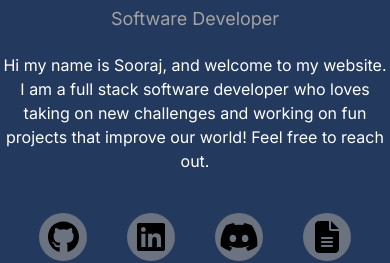
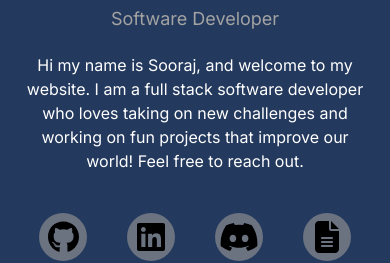
Before and after one commit to SoorajModi/soorajmodicom, a Next.js app: page / in a window 390 px wide. Shown: the part 424-687 px from the top of the page. Built offline with nearby package versions, Linux system fonts and the light colour scheme.

Commit message:
CSS fixes

```diff
--- a/app/components/home.tsx
+++ b/app/components/home.tsx
@@ -21,7 +21,7 @@ function Home() {
       />
       <h1 className="text-4xl sm:text-6xl py-2">{messages.name}</h1>
       <h2 className="text-neutral-400 text-lg sm:text-2xl pb-5">{messages.title}</h2>
-      <p className="text-base sm:text-xl flex justify-center align-center pb-10 w-96" data-testid="description">{messages.description}</p>
+      <p className="text-base sm:text-xl flex justify-center align-center pb-10 max-w-96 break-normal mx-5" data-testid="description">{messages.description}</p>
       <Links />
     </div>
   )
```
